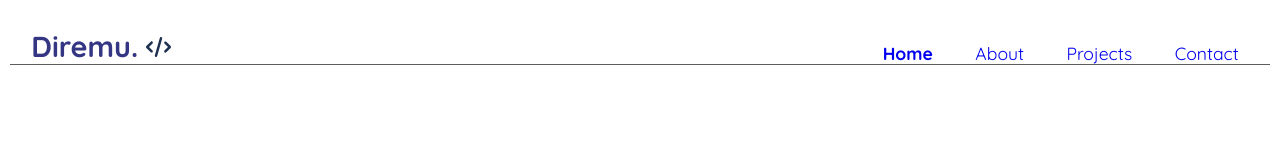
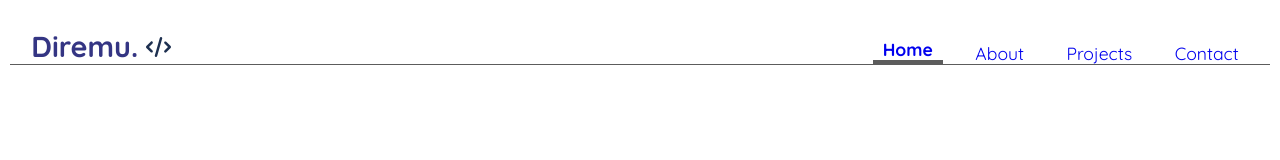
Before and after one commit to diremu/portfolio-website, a React (Create React App) app: page / in a window 1280 px wide. Shown: the top 160 px of the page. Built offline with nearby package versions, Linux system fonts and the light colour scheme.

Commit message:
added navbar changes

```diff
--- a/src/components/Navbar/Navbar.css
+++ b/src/components/Navbar/Navbar.css
@@ -28,8 +28,9 @@ nav li:first-child {
     flex-wrap: none;
 }
 
-.selected {
+li.active {
     font-weight: 700;
+    border-bottom: 4px solid var(--b-color);
 }
 
 nav ul a {
@@ -46,7 +47,7 @@ nav ul a {
     transition-property:all;
     transition-timing-function:step-start ;
     border-bottom: 2px solid #111000;
-    border-radius: 7%;
+    border-radius: 10%;
 }
 
 #top-nav a:visited {
--- a/src/components/Navbar/Navbar.js
+++ b/src/components/Navbar/Navbar.js
@@ -1,15 +1,29 @@
 import './Navbar.css'
 import Code from '../Images/code-solid.svg'
+import React, {useEffect, useState} from 'react'
 
 const Navbar = () => {
+    const [activeLink, setActiveLink] = useState(localStorage.getItem('activeLink') || 'home');
+    const handleLinkClick = link => setActiveLink(link);
+    useEffect(()=>{localStorage.setItem('activeLink',activeLink)},[activeLink])
     return(
         <nav id="top-nav">
             <ul>
-                <li><span id="nav-title">Diremu.</span> <img src={Code} alt=""  id="code-image"/></li>
-                <li className="selected"><a href="/">Home</a></li>
-                <li><a href="about">About</a></li>
-                <li><a href="projects">Projects</a></li>
-                <li><a href="contact">Contact</a></li>
+                <li>
+                    <span id="nav-title">Diremu.</span> <img src={Code} alt=""  id="code-image"/>
+                    </li>
+                <li className={activeLink === 'home' ? "active" : ""}>
+                    <a href="/" onClick={()=> handleLinkClick("home")}>Home</a>
+                    </li>
+                <li className={activeLink === 'about' ? "active" : ""}>
+                    <a href="about" onClick={()=> handleLinkClick("about")}>About</a>
+                    </li>
+                <li className={activeLink === 'projects' ? "active" : ""}>
+                    <a href="projects" onClick={()=> handleLinkClick("projects")}>Projects</a>
+                    </li>
+                <li className={activeLink === 'contact' ? "active" : ""}>
+                    <a href="contact" onClick={()=> handleLinkClick("contact")}>Contact</a>
+                    </li>
             </ul>
         </nav>
     )
```
